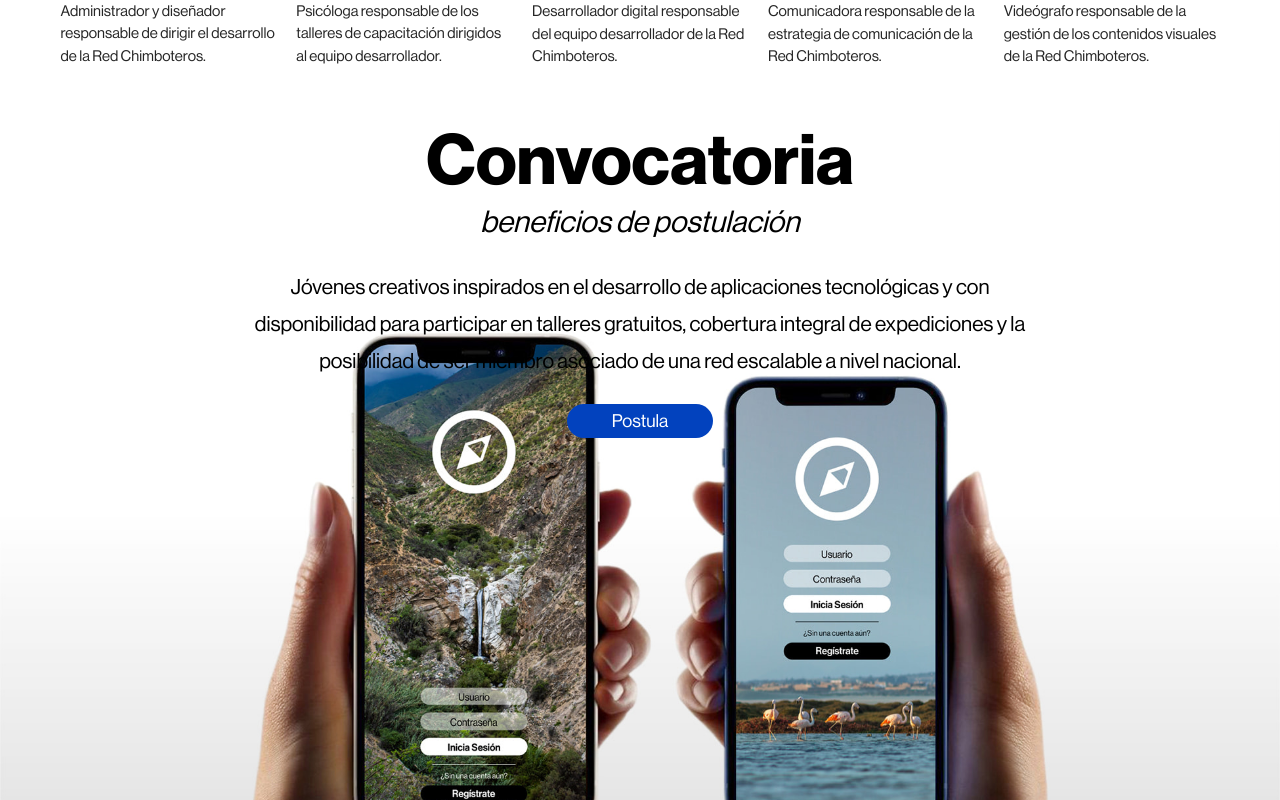
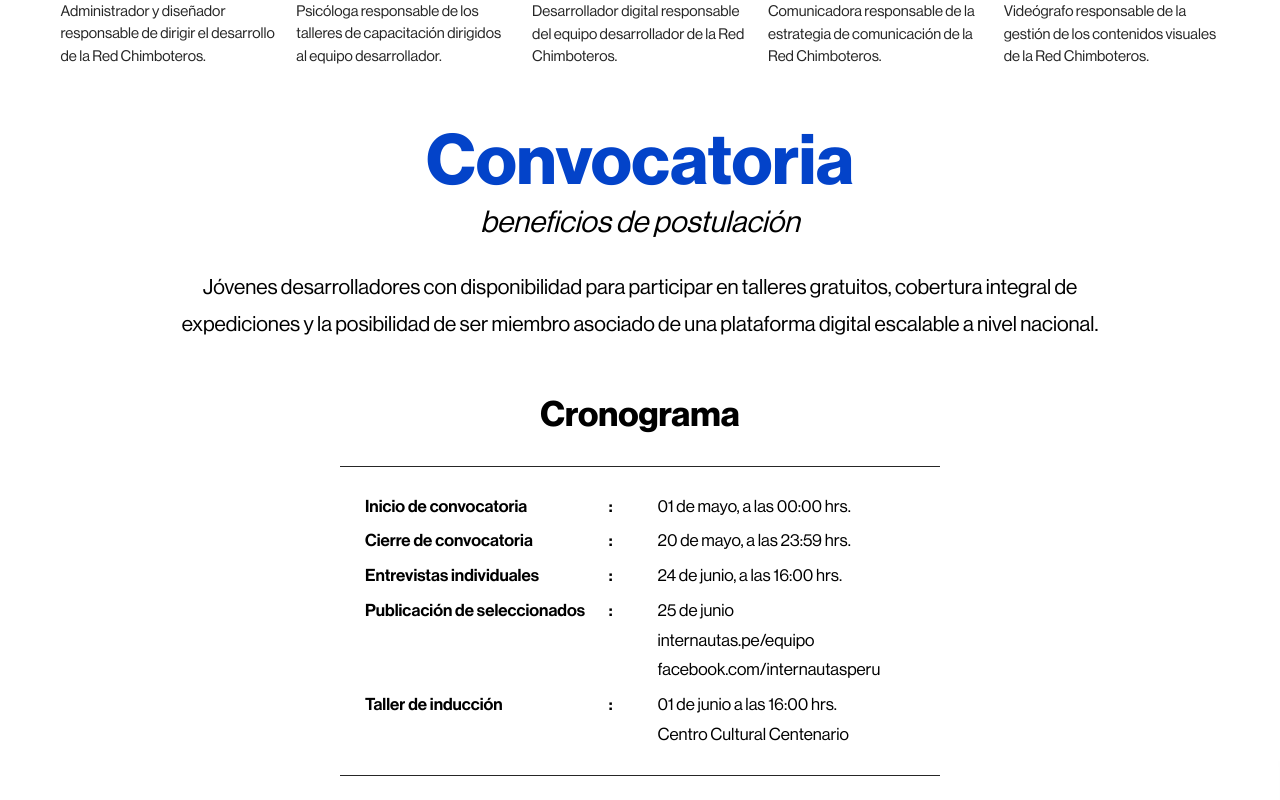
Before and after one commit to joangavelan/Internautas, a React (Create React App) app: page / in a window 1280 px wide. Shown: the part 3880-4680 px from the top of the page. Built offline with nearby package versions, Linux system fonts and the light colour scheme.

Commit message:
equipo y convocatoria!

```diff
--- a/src/sections/Convocatoria.js
+++ b/src/sections/Convocatoria.js
@@ -6,12 +6,11 @@ import theme from '../styles/theme'
 const { colors } = theme;
 
 const Container = styled.section`
-  padding: 10rem 3rem;
-  padding-top: 0;
+  padding: 0 3rem;
   background: url('images/Plataforma web Culturalismo en celulares.jpg') no-repeat bottom;
-  background-size: cover;
-  height: 100vh;
+  background-size: 100%;
   text-align: center;
+  height: 175rem;
 
   ${media.tablet`
     padding: 5rem 3rem;
@@ -20,16 +19,57 @@ const Container = styled.section`
 `
 
 const Link = styled.a`
+  display: inline-block;
   font-size: 1.8rem;
   background-color: #0242BE;
   color: ${colors.white};
   padding: .8rem 4.5rem;
   border-radius: 3.5rem;
+  font-weight: 500;
 
   ${media.tablet`
     font-size: 2rem;
     padding: 1.1rem 4.7rem;
   `}
+`
+
+const Cronograma = styled.div`
+  width: 60rem;
+  margin: 5rem auto 3rem;
+
+  & > h3 {
+    font-size: 3.5rem;
+    font-weight: 600
+  }
+
+  & > div {
+    border-top: 1px solid #262626;
+    border-bottom: 1px solid #262626;
+    padding: 2rem 2.5rem;
+    margin: 3rem 0;
+
+    & > div {
+      display: flex;
+      font-size: 1.7rem;
+      justify-content: space-between;
+      margin: 5px 0;
+      line-height: 1.75;
+
+      & > strong {
+        width: 45%;
+        display: flex;
+        justify-content: space-between;
+        font-weight: 500;
+      }
+
+      & > p,
+      & > div {
+        width: 55%;
+        text-align: left;
+        padding-left: 4.5rem;
+      }
+    }
+  }
 `
 
 const Convocatoria = () => {
@@ -38,10 +78,44 @@ const Convocatoria = () => {
       <Heading
         title="Convocatoria"
         tagline="beneficios de postulación"
-        description="Jóvenes creativos inspirados en el desarrollo de aplicaciones tecnológicas y con disponibilidad para participar en talleres gratuitos, cobertura integral de expediciones y la posibilidad de ser miembro asociado de una red escalable a nivel nacional."
-        colors={{title: 'black', text: 'black'}}
-        width="80rem"
+        description="Jóvenes desarrolladores con disponibilidad para participar en talleres gratuitos, cobertura integral de expediciones y la posibilidad de ser miembro asociado de una plataforma digital escalable a nivel nacional."
+        colors={{title: 'blue', text: 'black'}}
+        width="95rem"
       />
+
+     <Cronograma>
+      <h3>Cronograma</h3>
+      <div>
+        <div>
+          <strong>Inicio de convocatoria<span>:</span></strong>
+          <p>01 de mayo, a las 00:00 hrs.</p>
+        </div>
+        <div>
+          <strong>Cierre de convocatoria<span>:</span></strong>
+          <p>20 de mayo, a las 23:59 hrs.</p>
+        </div>
+        <div>
+          <strong>Entrevistas individuales<span>:</span></strong>
+          <p>24 de junio, a las 16:00 hrs.</p>
+        </div>
+        <div>
+          <strong>Publicación de seleccionados<span>:</span></strong>
+          <div>
+            <p>25 de junio</p>
+            <p>internautas.pe/equipo</p>
+            <p>facebook.com/internautasperu</p>
+          </div>
+        </div>
+        <div>
+          <strong>Taller de inducción<span>:</span></strong>
+          <div>
+            <p>01 de junio a las 16:00 hrs.</p>
+            <p>Centro Cultural Centenario</p>
+          </div>
+        </div>
+      </div>
+     </Cronograma>
+
       <Link href="https://docs.google.com/forms/d/e/1FAIpQLSf8K65MQeEDn7ZZ1GfEhGSBC_elTcaFlBWAU6NRtVfNL7SRkA/viewform?fbclid=IwAR30JWRJr3UohfKCpYK25YhNW-gpCiQDeW6P6fqQaEr16J1bJRfwlRWE3qs" target="_blank">
         Postula
       </Link>
```
